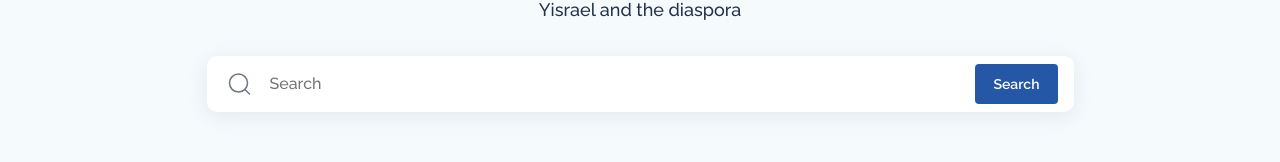
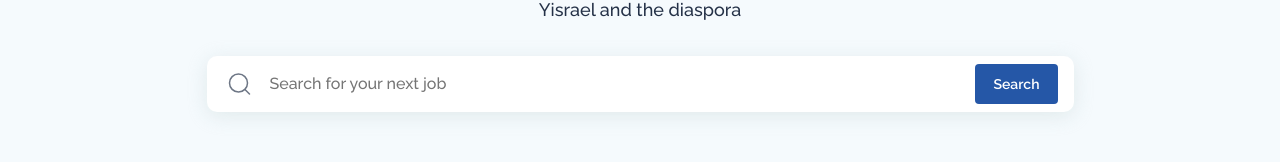
Before and after one commit to SarahKulbersh/SupportProject, a React (Create React App) app: page / in a window 1280 px wide. Shown: the part 289-451 px from the top of the page. Built offline with nearby package versions, Linux system fonts and the light colour scheme; no server answers; the database is empty.

Commit message:
small change

```diff
--- a/src/jobApplyForm.jsx
+++ b/src/jobApplyForm.jsx
@@ -22,7 +22,7 @@ export function JobApplyForm() {
         return (<div className='job_save_exit'>
             <div className='job_save_exit_head'>
                 {cardNumber !== 1 && <img onClick={() => { setCardNumber(changeTo) }} className='' src={backArrowIcon} alt="" />}
-                <div className='job_save_exit_text' onClick={(e) => navigate(-1)}>Save and exit</div>
+                <div className='job_save_exit_text' onClick={(e) => navigate(-1)}>Exit</div>
             </div>
             <div className='job_save_exit_progress'>
                 <div style={{ width: `${((cardNumber / 5) * 100)}%` }} className='job_save_exit_complete'></div>
--- a/src/postJobForm.jsx
+++ b/src/postJobForm.jsx
@@ -95,10 +95,8 @@ export function PostJobForm() {
         return `${hours}_${minutes}_${seconds}_${year}_${month}_${day}`;
     }
     const isEst = () => {
-        console.log(selectedTime)
-        // const selectedTime = "Eastern Time (EST)";
         return selectedTime === "Eastern Time (EST)";
-    };
+    }
 
     const addJobPost = async (e) => {
 
@@ -210,7 +208,6 @@ export function PostJobForm() {
                                 required
                                 value={selectedTime}
                                 className='job_apply_select'
-                                // defaultValue={"Eastern Time (EST)"}
                                 onChange={(e) => setSelectedTime(e.target.value)}
                             >
                                 <option value={"Eastern Time (EST)"}>Eastern Time (EST)</option>
--- a/src/searchBox.jsx
+++ b/src/searchBox.jsx
@@ -23,7 +23,7 @@ export function SearchBox() {
   return (
     <div className='searchbox'>
       <img src={searchIcon} />
-      <input placeholder='Search' value={searchTerm} onChange={(e) => setSearchTerm(e.target.value)}></input>
+      <input placeholder='Search for your next job' value={searchTerm} onChange={(e) => setSearchTerm(e.target.value)}></input>
       <button className='signin' onClick={handleSearch}>Search</button>
     </div>
 
```
